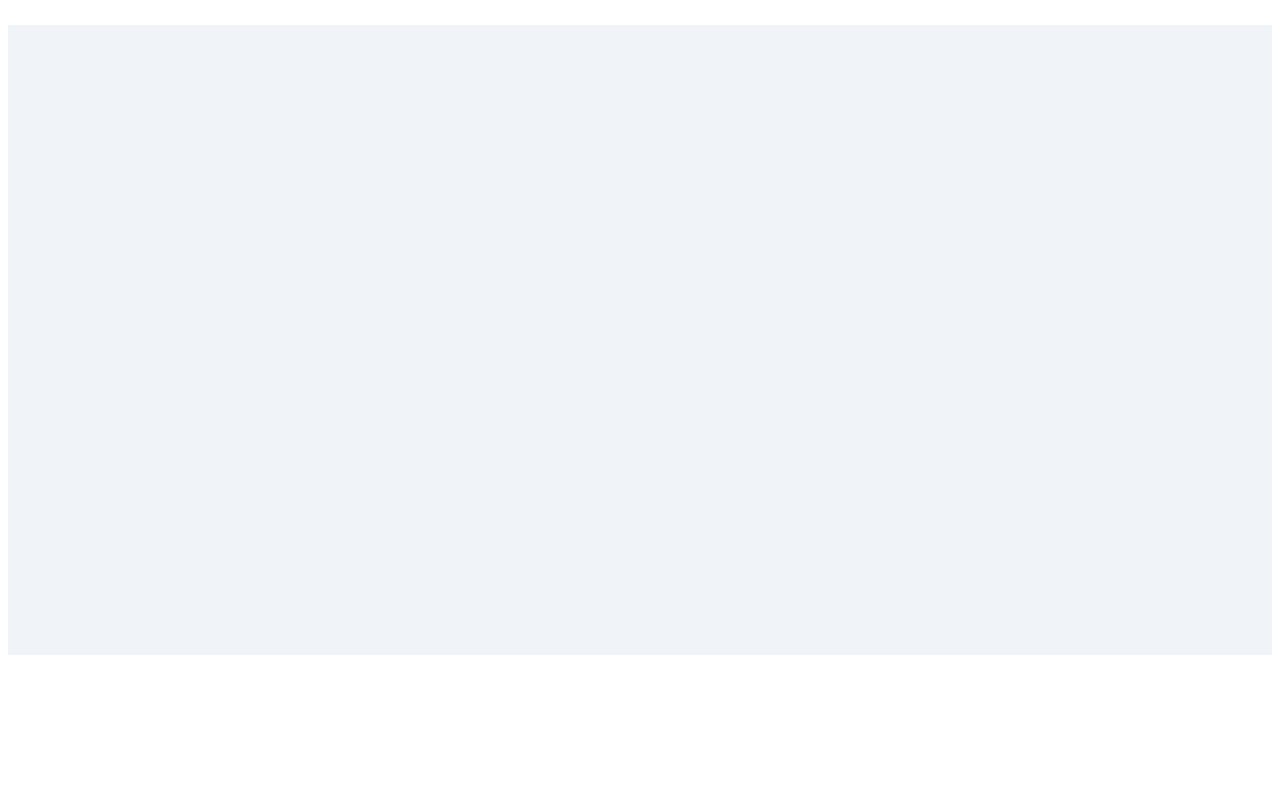
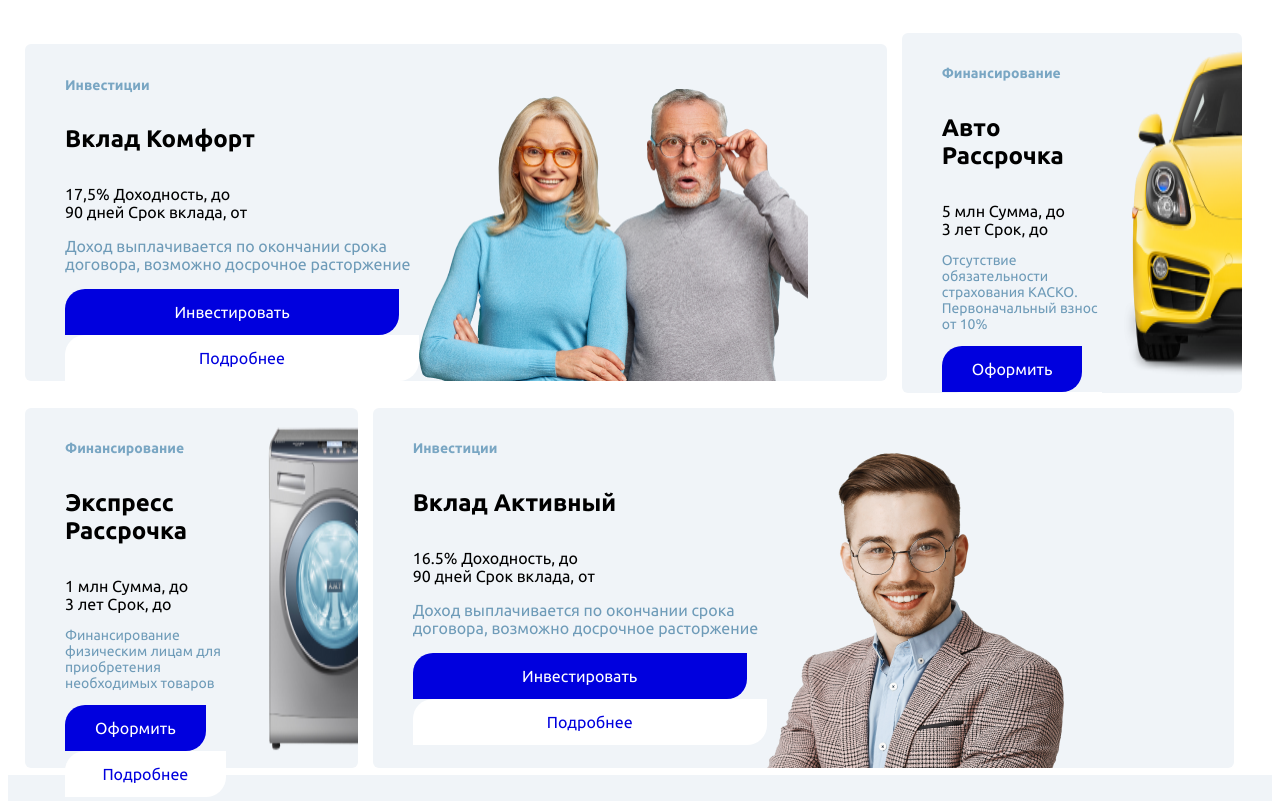
Before and after one commit to 573NED/nurfinance, a plain HTML site: page index.html in a window 1280 px wide. Shown: the part 720-1521 px from the top of the page. Before the commit the page ends 1383 px from the top, so only its background shows below. Drawn offline with Linux system fonts and the light colour scheme.

Commit message:
WIP recommended section

```diff
--- a/index.html
+++ b/index.html
@@ -55,8 +55,80 @@
                 <img src="assets/ded.png" alt="ded">
             </div>
         </section>
-        <section class="container">
+        <section class="container" id="recommended">
             <h3>Рекомендуемые продукты</h3>
+            <div class="card__large">
+                <div>
+                    <h6>Инвестиции</h6>
+                    <h4>Вклад Комфорт</h4>
+                    <div>
+                        <span>17,5%</span>
+                        <span>Доходность, до</span>
+                    </div>
+                    <div>
+                        <span>90 дней</span>
+                        <span>Срок вклада, от</span>
+                    </div>
+                    <p>Доход выплачивается по окончании срока договора, возможно досрочное расторжение</p>
+                    <span class="button__blue"><a href="#">Инвестировать</a></span>
+                    <span class="button__white"><a href="#">Подробнее</a></span>
+                </div>
+                <img src="assets/ded-i-babka.png" alt="ded-i-babka">
+            </div>
+            <div class="card__small">
+                <div>
+                    <h6>Финансирование</h6>
+                    <h4>Авто Рассрочка</h4>
+                    <div>
+                        <span>5 млн</span>
+                        <span>Сумма, до</span>
+                    </div>
+                    <div>
+                        <span>3 лет</span>
+                        <span>Срок, до</span>
+                    </div>
+                    <p>Отсутствие обязательности страхования КАСКО. Первоначальный взнос от 10%</p>
+                    <span class="button__blue"><a href="#">Оформить</a></span>
+                    <span class="button__white"><a href="#">Подробнее</a></span>
+                </div>
+                <img src="assets/yellow-car.png" alt="">
+            </div>
+            <div class="card__small">
+                <div class="card__description">
+                    <h6>Финансирование</h6>
+                    <h4>Экспресс Рассрочка</h4>
+                    <div>
+                        <span>1 млн</span>
+                        <span>Сумма, до</span>
+                    </div>
+                    <div>
+                        <span>3 лет</span>
+                        <span>Срок, до</span>
+                    </div>
+                    <p>Финансирование физическим лицам для приобретения необходимых товаров</p>
+                    <span class="button__blue"><a href="#">Оформить</a></span>
+                    <span class="button__white"><a href="#">Подробнее</a></span>
+                </div>
+                <img src="assets/washing-machine.png" alt="">
+            </div>
+            <div class="card__large">
+                <div>
+                    <h6>Инвестиции</h6>
+                    <h4>Вклад Активный</h4>
+                    <div>
+                        <span>16.5%</span>
+                        <span>Доходность, до</span>
+                    </div>
+                    <div>
+                        <span>90 дней</span>
+                        <span>Срок вклада, от</span>
+                    </div>
+                    <p>Доход выплачивается по окончании срока договора, возможно досрочное расторжение</p>
+                    <span class="button__blue"><a href="#">Инвестировать</a></span>
+                    <span class="button__white"><a href="#">Подробнее</a></span>
+                </div>
+                <img src="assets/handsome-businessman.png" alt="">
+            </div>
         </section>
     </main>
     <footer>
--- a/style.css
+++ b/style.css
@@ -21,6 +21,7 @@ header {
     background-color: #F0F4F8;
     display: flex;
     flex-wrap: wrap;
+    top: 0;
 }
 
 .container {
@@ -74,10 +75,9 @@ section nav {
 
 .main_section {
     display: flex;
-    flex-direction: row;
-    height: 100%;
     max-width: 1245px;
     margin: 0 auto;
+    height: 500px;
 }
 
 .main_section span {
@@ -87,6 +87,7 @@ section nav {
 
 .main_section img {
     height: 450px;
+    padding-top: 50px;
 }
 
 .wrapper {
@@ -114,6 +115,61 @@ section nav {
     background-color: #fff;
     border-radius: 20px 0;
     padding: 0 30px;
+}
+
+#recommended {
+    flex-flow: row wrap;
+}
+
+#recommended a {
+    padding: 14px 0;
+}
+
+#recommended h6 {
+    font-size: 14px;
+    color: #79A6C3;
+}
+
+#recommended h4 {
+    font-size: 24px;
+}
+
+.card__large {
+    margin: 7.5px;
+    border-radius: 6px;
+    background-color: #F0F4F8;
+    padding-left: 40px;
+    max-height: 360px;
+    display: flex;
+    flex-basis: 66%;
+}
+
+.card__large img {
+    margin-top: 45px;
+}
+
+.card__small {
+    display: flex;
+    border-radius: 6px;
+    margin: 7.5px;
+    background-color: #F0F4F8;
+    padding-left: 40px;
+    max-height: 360px;
+    flex-basis: 32px;
+
+}
+
+.card__large p {
+    width: 354px;
+    font-size: 16px;
+    color: #6E9BB8;
+}
+
+.card__small p {
+    max-width: 208px;
+    font-size: 14px;
+    color: #6E9BB8;
+
 }
 
 nav .button__blue a {
@@ -150,6 +206,7 @@ div .button__blue {
 h3 {
     font-size: 34px;
     font-weight: 300;
+    width: 100%;
 }
 
 footer {
```
Also changed, not shown: assets/ded-i-babka.png (added), assets/handsome-businessman.png (added), assets/washing-machine.png (added), assets/yellow-car.png (added).
